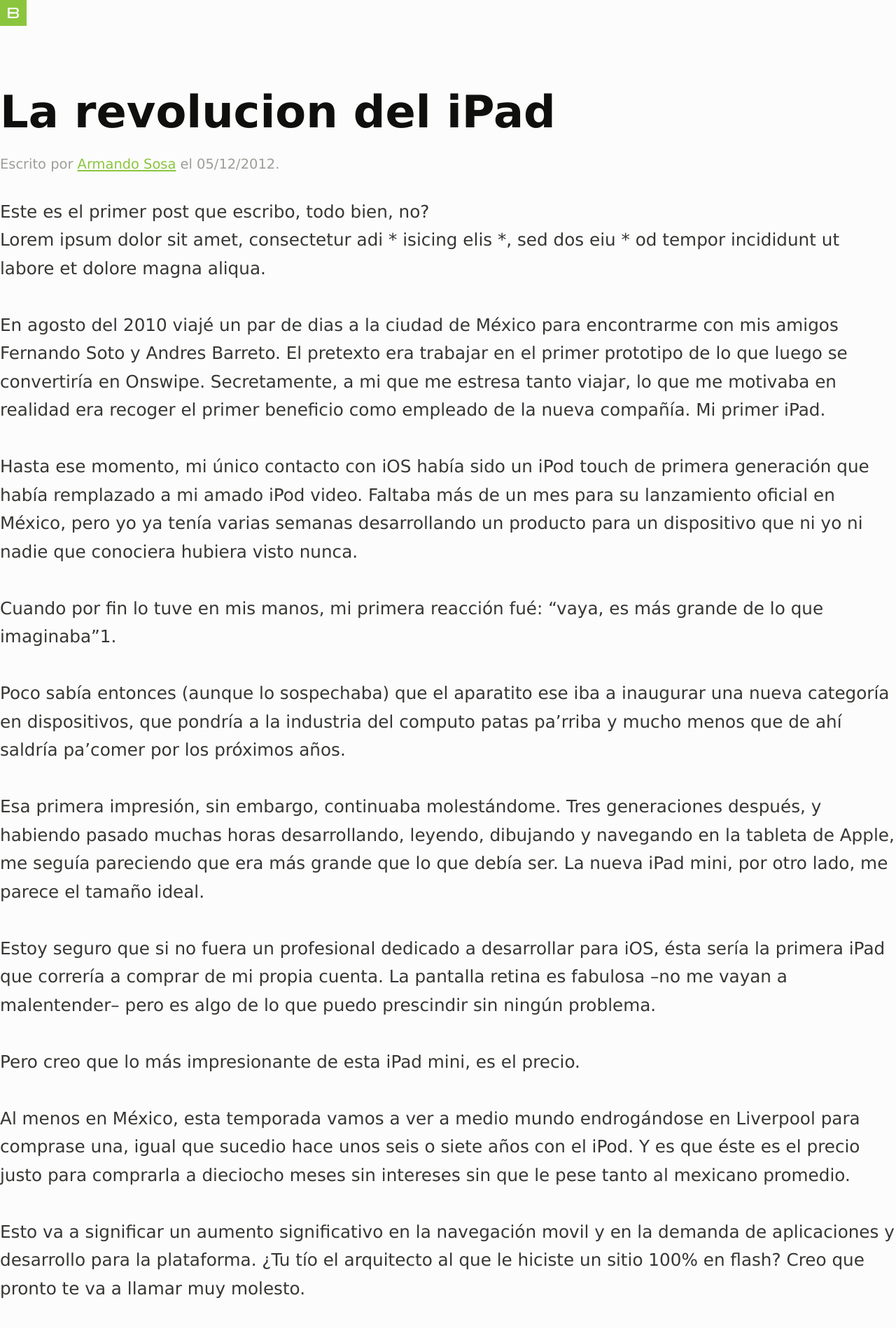
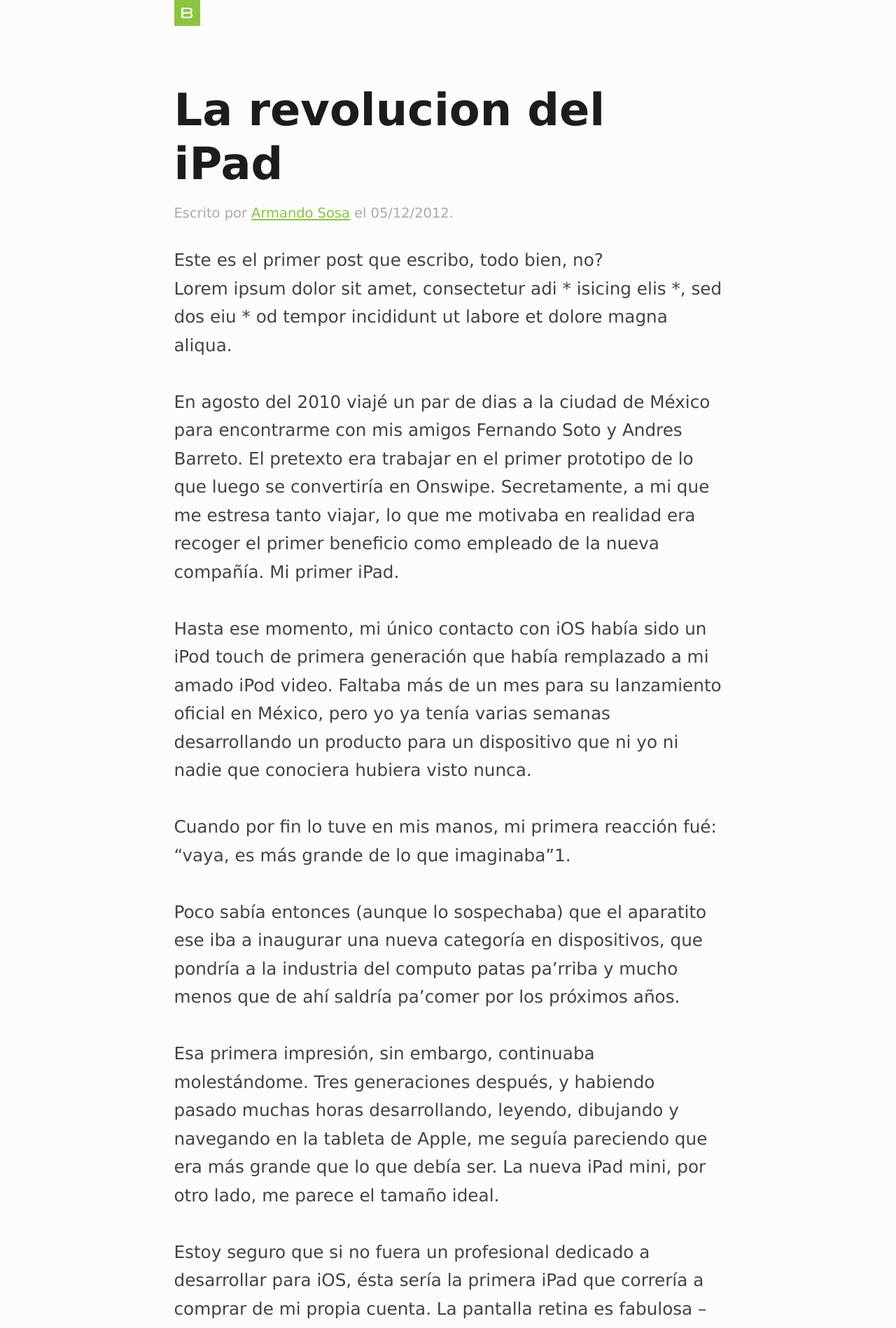
Before and after one commit to marbiano/bahn, a Jekyll site: the page built from _posts/2012-12-05-the-test.markdown, in a window 1280 px wide. Shown: the top 1898 px of the page at 70% size. Built offline with Jekyll 4.4.1, drawn with Linux system fonts in a browser that asks for light colours; Markdown is read by kramdown in place of the engine named in the settings; a style sheet for code colours, icons or effects is not loaded.

Commit message:
Updated stylesheet

```diff
--- a/css/screen.css
+++ b/css/screen.css
@@ -63,7 +63,7 @@
   display: block;
 }
 
-/* line 58, ../sass/screen.scss */
+/* line 65, ../sass/screen.scss */
 html {
   font-family: "Din Text Pro Light", Verdana, sans-serif;
   font-size-adjust: 0.5;
@@ -72,127 +72,129 @@
   font-size: 1.125em;
   line-height: 1.5;
   background: #fcfcfc;
-  color: #353733;
-}
-
-/* line 66, ../sass/screen.scss */
-.container {
-  margin: 0 auto;
+  color: #42443f;
 }
 
 /* line 73, ../sass/screen.scss */
+.container {
+  padding: 0 2em 1em;
+  margin: 0 auto;
+  max-width: 29em;
+}
+
+/* line 80, ../sass/screen.scss */
 .header a {
   display: inline-block;
   padding: 0.4em;
   background: #8bc53e;
 }
-/* line 77, ../sass/screen.scss */
+/* line 84, ../sass/screen.scss */
 .header a img {
   display: block;
   border: none;
 }
 
-/* line 85, ../sass/screen.scss */
+/* line 92, ../sass/screen.scss */
 a {
   color: #8bc53e;
 }
 
-/* line 89, ../sass/screen.scss */
+/* line 96, ../sass/screen.scss */
 h1 {
   font-family: "Din Display Pro Bold", Verdana, sans-serif;
   font-size-adjust: 0.5;
   font-weight: bold;
   font-style: normal;
   font-size: 1.8rem;
-  line-height: 1.2;
-  color: #0f0f0e;
+  line-height: 1.1;
+  color: #1c1d1a;
   margin-top: 1em;
 }
 
-/* line 97, ../sass/screen.scss */
+/* line 104, ../sass/screen.scss */
 .author-date {
-  color: #9c9f97;
+  color: #a8aba4;
   margin-top: 0.75em;
 }
 
-/* line 102, ../sass/screen.scss */
+/* line 109, ../sass/screen.scss */
 p {
   margin-bottom: 1.5em;
 }
 
-/* line 106, ../sass/screen.scss */
+/* line 113, ../sass/screen.scss */
 .author {
   border-top: 1px solid #e3e3e1;
   margin-top: 3em;
   padding-top: 0.75em;
 }
-/* line 110, ../sass/screen.scss */
+/* line 117, ../sass/screen.scss */
 .author h2 {
-  color: #0f0f0e;
+  color: #1c1d1a;
   font-size: 1.125rem;
 }
-/* line 114, ../sass/screen.scss */
+/* line 121, ../sass/screen.scss */
 .author p {
   margin-bottom: 0.75em;
-  color: #9c9f97;
+  color: #a8aba4;
 }
-/* line 118, ../sass/screen.scss */
+/* line 125, ../sass/screen.scss */
 .author ul {
   margin: 0;
 }
-/* line 120, ../sass/screen.scss */
+/* line 127, ../sass/screen.scss */
 .author ul li {
   display: inline-block;
-  color: #ced0cc;
+  color: #dbdcd9;
 }
-/* line 123, ../sass/screen.scss */
+/* line 130, ../sass/screen.scss */
 .author ul li:after {
   content: "-";
   display: inline-block;
   margin-left: 0.25em;
 }
-/* line 128, ../sass/screen.scss */
+/* line 135, ../sass/screen.scss */
 .author ul li.twitter a {
   color: #00aced;
 }
-/* line 131, ../sass/screen.scss */
+/* line 138, ../sass/screen.scss */
 .author ul li.github a {
   color: #333;
 }
-/* line 136, ../sass/screen.scss */
+/* line 143, ../sass/screen.scss */
 .author ul li:last-child:after {
   display: none;
 }
 
-@media only screen and (min-width: 35em) {
-  /* line 144, ../sass/screen.scss */
+@media only screen and (min-width: 34.625em) {
+  /* line 151, ../sass/screen.scss */
   html {
     font-size: 1.3125em;
   }
 
-  /* line 147, ../sass/screen.scss */
+  /* line 154, ../sass/screen.scss */
   .author-date {
     font-size: 0.7875rem;
   }
 
-  /* line 150, ../sass/screen.scss */
+  /* line 157, ../sass/screen.scss */
   .author {
     font-size: 0.7875rem;
   }
 }
-@media only screen and (min-width: 41em) {
-  /* line 156, ../sass/screen.scss */
+@media only screen and (min-width: 40.0625em) {
+  /* line 163, ../sass/screen.scss */
   html {
     font-size: 1.5em;
   }
 }
-@media only screen and (min-width: 46em) {
-  /* line 162, ../sass/screen.scss */
+@media only screen and (min-width: 45.5em) {
+  /* line 169, ../sass/screen.scss */
   html {
     font-size: 1.6875em;
   }
 
-  /* line 165, ../sass/screen.scss */
+  /* line 172, ../sass/screen.scss */
   h1 {
     font-size: 2.5875rem;
   }
```
